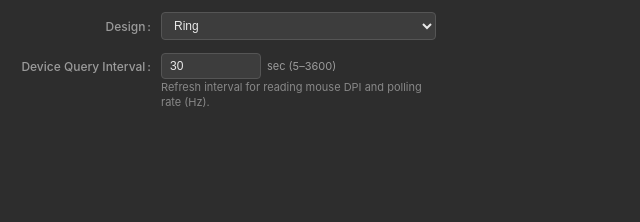
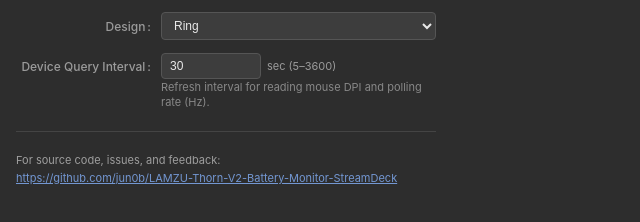
Before and after one commit to jun0b/LAMZU-Thorn-V2-Battery-Monitor-StreamDeck, a website: page com.jun0b.thornv2-battery-monitor.sdPlugin/ui/battery-ring-pi.html in a window 1280 px wide. Shown: the whole page, without its empty margins (0-640 px from the left). Drawn offline with Linux system fonts and the light colour scheme.

Commit message:
feat: add GitHub repository and feedback footer to Property Inspector
- Add footer section with repository URL and guidance text

- Match color scheme and typography with Stream Deck PI styling

- Implement openUrl helper via Stream Deck WebSocket

```diff
--- a/com.jun0b.thornv2-battery-monitor.sdPlugin/ui/battery-ring-pi.html
+++ b/com.jun0b.thornv2-battery-monitor.sdPlugin/ui/battery-ring-pi.html
@@ -75,6 +75,31 @@
       font-size: 11px;
       line-height: 1.4;
     }
+    hr {
+      border: 0;
+      border-top: 1px solid #444444;
+      margin: 8px 0 6px 0;
+    }
+    .footer-section {
+      padding: 2px 0 6px 0;
+      font-size: 11px;
+      line-height: 1.5;
+    }
+    .footer-text {
+      color: #9e9e9e;
+      margin-bottom: 2px;
+    }
+    .sdpi-link {
+      color: #7397d2;
+      text-decoration: underline;
+      font-size: 11px;
+      cursor: pointer;
+      word-break: break-all;
+    }
+    .sdpi-link:hover {
+      color: #9bb8ea;
+      text-decoration: underline;
+    }
     .hidden {
       display: none !important;
     }
@@ -107,6 +132,13 @@
         Refresh interval for reading mouse DPI and polling rate (Hz).
       </div>
     </div>
+
+    <!-- GitHub リンク / フッター情報 -->
+    <hr />
+    <div class="footer-section">
+      <div class="footer-text">For source code, issues, and feedback:</div>
+      <a href="https://github.com/jun0b/LAMZU-Thorn-V2-Battery-Monitor-StreamDeck" target="_blank" class="sdpi-link" onclick="openUrl(event, 'https://github.com/jun0b/LAMZU-Thorn-V2-Battery-Monitor-StreamDeck')">https://github.com/jun0b/LAMZU-Thorn-V2-Battery-Monitor-StreamDeck</a>
+    </div>
   </div>
 
   <script>
@@ -116,6 +148,22 @@
       layout: "ring",
       pollingIntervalSec: 30,
     };
+
+    function openUrl(event, url) {
+      if (event) {
+        event.preventDefault();
+      }
+      if (websocket && websocket.readyState === WebSocket.OPEN) {
+        websocket.send(
+          JSON.stringify({
+            event: "openUrl",
+            payload: { url: url },
+          })
+        );
+      } else {
+        window.open(url, "_blank");
+      }
+    }
 
     const layoutSelect = document.getElementById("layout-select");
     const pollingGroup = document.getElementById("polling-group");
```
